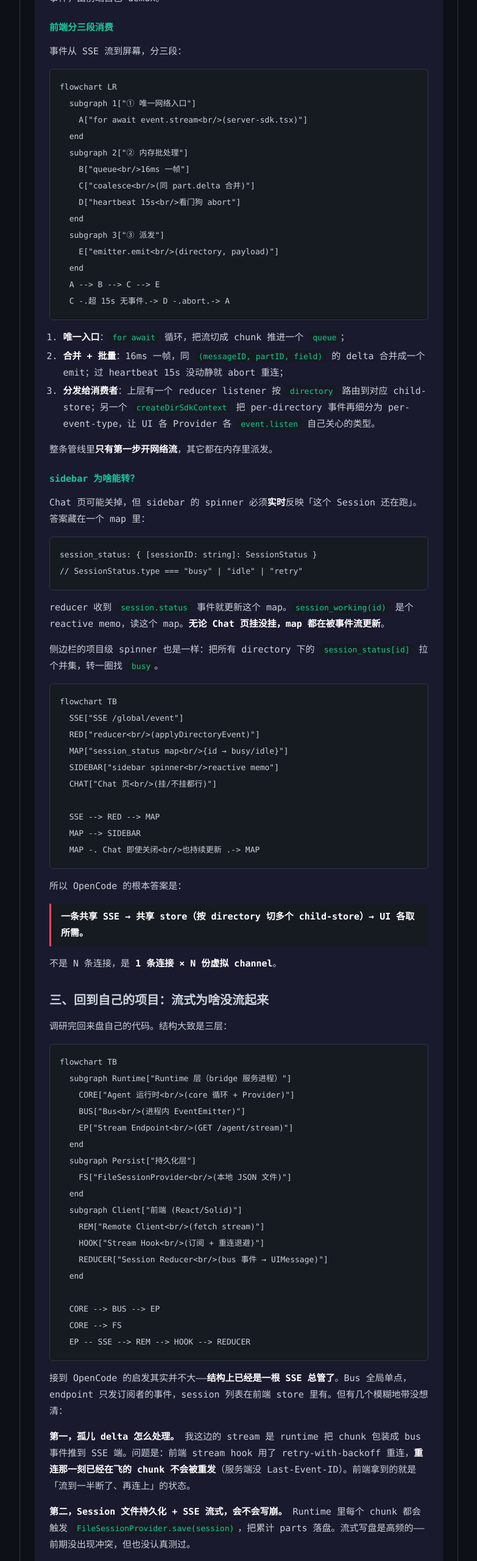
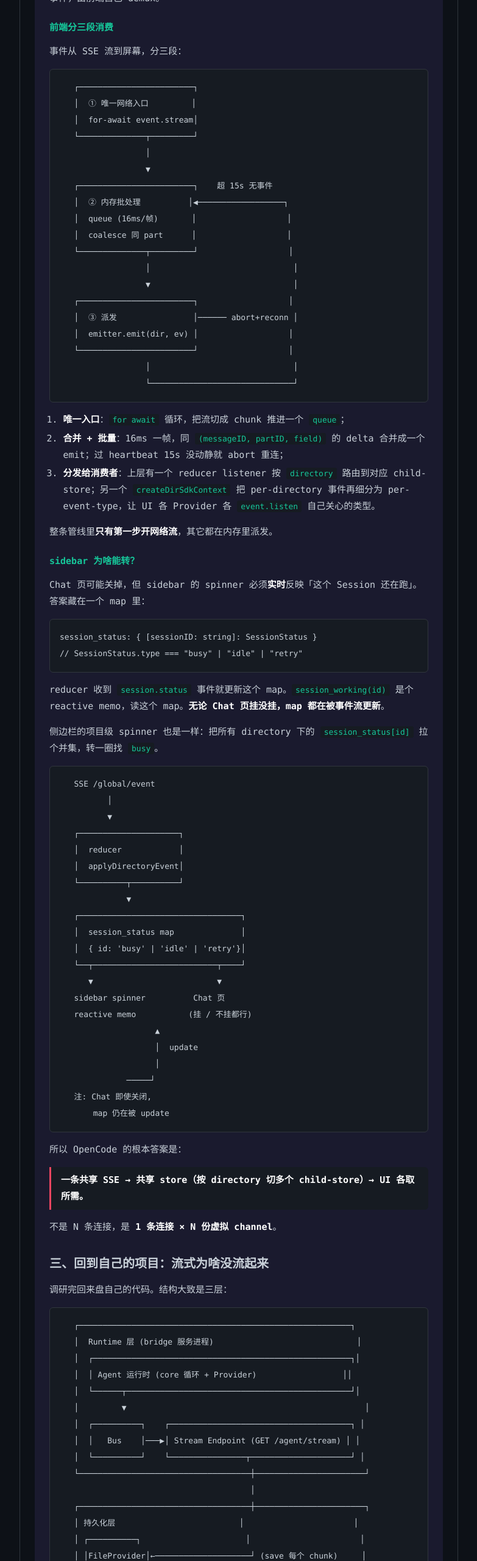
Before and after one commit to guoshencheng/CenturyGuo, an Astro site: page /posts/one-sse-stream-multiple-agents in a window 1280 px wide. Shown: the part 1580-4140 px from the top of the page at 61% size, without its empty margins (248-1031 px from the left). Built offline with nearby package versions, Linux system fonts and the light colour scheme; Astro itself is replaced by a stand-in of ours; some packages are replaced by stand-ins of ours; code samples lack their colours.

Commit message:
posts: 替换 flowchart 为 ASCII 黑白线图

````diff
--- a/src/content/blog/one-sse-stream-multiple-agents.md
+++ b/src/content/blog/one-sse-stream-multiple-agents.md
@@ -43,21 +43,26 @@ OpenCode 的前端是 SolidJS，状态管理上很死板，但值得一看。
 
 事件从 SSE 流到屏幕，分三段：
 
-```mermaid
-flowchart LR
-  subgraph 1["① 唯一网络入口"]
-    A["for await event.stream<br/>(server-sdk.tsx)"]
-  end
-  subgraph 2["② 内存批处理"]
-    B["queue<br/>16ms 一帧"]
-    C["coalesce<br/>(同 part.delta 合并)"]
-    D["heartbeat 15s<br/>看门狗 abort"]
-  end
-  subgraph 3["③ 派发"]
-    E["emitter.emit<br/>(directory, payload)"]
-  end
-  A --> B --> C --> E
-  C -.超 15s 无事件.-> D -.abort.-> A
+```
+   ┌────────────────────────┐
+   │  ① 唯一网络入口         │
+   │  for-await event.stream│
+   └──────────────┬─────────┘
+                  │
+                  ▼
+   ┌────────────────────────┐    超 15s 无事件
+   │  ② 内存批处理          │◀──────────────────┐
+   │  queue (16ms/帧)       │                   │
+   │  coalesce 同 part      │                   │
+   └──────────────┬─────────┘                   │
+                  │                              │
+                  ▼                              │
+   ┌────────────────────────┐                   │
+   │  ③ 派发                │────── abort+reconn │
+   │  emitter.emit(dir, ev) │                   │
+   └────────────────────────┘                   │
+                  │                              │
+                  └──────────────────────────────┘
 ```
 
 1. **唯一入口**：`for await` 循环，把流切成 chunk 推进一个 `queue`；
@@ -79,17 +84,28 @@ reducer 收到 `session.status` 事件就更新这个 map。`session_working(id)
 
 侧边栏的项目级 spinner 也是一样：把所有 directory 下的 `session_status[id]` 拉个并集，转一圈找 `busy`。
 
-```mermaid
-flowchart TB
-  SSE["SSE /global/event"]
-  RED["reducer<br/>(applyDirectoryEvent)"]
-  MAP["session_status map<br/>{id → busy/idle}"]
-  SIDEBAR["sidebar spinner<br/>reactive memo"]
-  CHAT["Chat 页<br/>(挂/不挂都行)"]
-
-  SSE --> RED --> MAP
-  MAP --> SIDEBAR
-  MAP -. Chat 即使关闭<br/>也持续更新 .-> MAP
+```
+   SSE /global/event
+          │
+          ▼
+   ┌─────────────────────┐
+   │  reducer            │
+   │  applyDirectoryEvent│
+   └──────────┬──────────┘
+              ▼
+   ┌──────────────────────────────────┐
+   │  session_status map              │
+   │  { id: 'busy' | 'idle' | 'retry'}│
+   └──┬──────────────────────────┬────┘
+      ▼                          ▼
+   sidebar spinner          Chat 页
+   reactive memo           (挂 / 不挂都行)
+                    ▲
+                    │  update
+                    │
+              ─────┘
+   注: Chat 即使关闭,
+       map 仍在被 update
 ```
 
 所以 OpenCode 的根本答案是：
@@ -102,25 +118,32 @@ flowchart TB
 
 调研完回来盘自己的代码。结构大致是三层：
 
-```mermaid
-flowchart TB
-  subgraph Runtime["Runtime 层（bridge 服务进程）"]
-    CORE["Agent 运行时<br/>(core 循环 + Provider)"]
-    BUS["Bus<br/>(进程内 EventEmitter)"]
-    EP["Stream Endpoint<br/>(GET /agent/stream)"]
-  end
-  subgraph Persist["持久化层"]
-    FS["FileSessionProvider<br/>(本地 JSON 文件)"]
-  end
-  subgraph Client["前端 (React/Solid)"]
-    REM["Remote Client<br/>(fetch stream)"]
-    HOOK["Stream Hook<br/>(订阅 + 重连退避)"]
-    REDUCER["Session Reducer<br/>(bus 事件 → UIMessage)"]
-  end
-
-  CORE --> BUS --> EP
-  CORE --> FS
-  EP -- SSE --> REM --> HOOK --> REDUCER
+```
+   ┌─────────────────────────────────────────────────────────┐
+   │  Runtime 层 (bridge 服务进程)                              │
+   │  ┌──────────────────────────────────────────────────────┐│
+   │  │ Agent 运行时 (core 循环 + Provider)                  ││
+   │  └──────┬───────────────────────────────────────────────┘│
+   │         ▼                                                  │
+   │  ┌──────────┐    ┌──────────────────────────────────────┐ │
+   │  │   Bus    │───▶│ Stream Endpoint (GET /agent/stream) │ │
+   │  └──────────┘    └────────────────┬─────────────────────┘ │
+   └────────────────────────────────────┼───────────────────────┘
+                                        │
+   ┌────────────────────────────────────┼───────────────────────┐
+   │ 持久化层                          │                       │
+   │ ┌──────────┐                      │                       │
+   │ │FileProvider│←────────────────────┘ (save 每个 chunk)     │
+   │ └──────────┘                                              │
+   └───────────────────────────────────────────────────────────┘
+                                        │
+                                        │ SSE
+                                        ▼
+   ┌─────────────────────────────────────────────────────────┐
+   │ 前端 (React/Solid)                                       │
+   │  Remote  ──▶  Stream Hook  ──▶  Session Reducer         │
+   │  Client      (订阅+重连)       (bus ev → UIMessage)      │
+   └─────────────────────────────────────────────────────────┘
 ```
 
 接到 OpenCode 的启发其实并不大——**结构上已经是一根 SSE 总管了**。Bus 全局单点，endpoint 只发订阅者的事件，session 列表在前端 store 里有。但有几个模糊地带没想清：
@@ -204,31 +227,24 @@ sequenceDiagram
 
 把上面所有规则串到一起，就是最终的数据流：
 
-```mermaid
-flowchart TB
-  subgraph 写入路径
-    R["REST /sessions/:id<br/>(全量快照)"]
-    S["SSE /agent/stream<br/>(增量 delta)"]
-    O["用户输入<br/>(乐观插入)"]
-  end
+```
+   写入路径                          前端 Store              渲染
+   ┌──────────────────┐
+   │  REST /sessions/:id│── reconcile(key:id) ──┐
+   │  (全量快照)        │                       │
+   └──────────────────┘                       ▼
+                                       ┌────────────────┐
+   ┌──────────────────┐                │  messages[id]  │
+   │  SSE /agent/stream│── append delta ─▶│  part.id 索引  │──┐
+   │  (增量 delta)     │                └────────────────┘  │
+   └──────────────────┘                       ▲             │
+                                             │             ▼
+   ┌──────────────────┐   mergeOptimisticPage │      ┌────────────┐
+   │  用户输入         │─────────────────────┘       │ Chat / Side│
+   │  (乐观插入)       │                              │ bar 渲染   │
+   └──────────────────┘                              └────────────┘
 
-  subgraph Store["前端 Store (Reactive)"]
-    M["messages[id]<br/>part.id 索引"]
-    P["parts[messageID]
-     [{partId: 'p1',
-       text: '你好'}"]
-  end
-
-  subgraph 渲染
-    UI["Chat 页 / Sidebar"]
-  end
-
-  R -- "reconcile(key:id)" --> M
-  S -- "append delta" --> P
-  O -- "mergeOptimisticPage" --> M
-
-  M --> UI
-  P --> UI
+   三条写入路径都汇入同一份 store，靠 part.id 自然去重
 ```
 
 三条写入路径都收敛到同一个 store，靠 `reconcile({key:"id"})` 和 `part.id` 自然合并。Chat 页和 Sidebar 都是这个 store 的纯订阅者，谁也不会因为别人没挂、没渲染而漏写。
````
